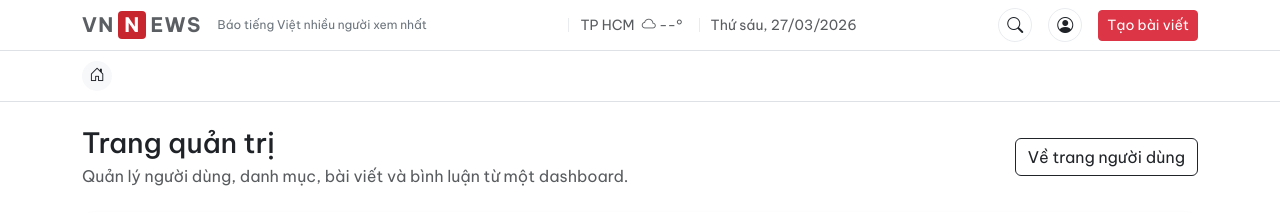
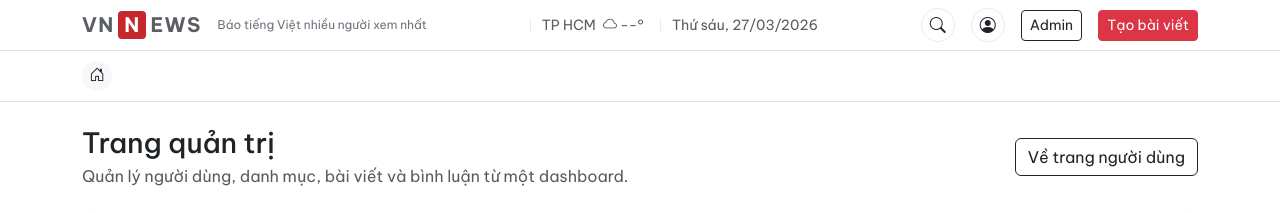
Before and after one commit to congtran1425/WebProject, a PHP site: page /admin.php in a window 1280 px wide. Shown: the top 213 px of the page. Run offline with PHP 8.4, Linux system fonts and the light colour scheme; data that the repository does not hold is empty.

Commit message:
Fix: lỗi mất admin

```diff
--- a/includes/header.php
+++ b/includes/header.php
@@ -75,6 +75,7 @@ if (is_array($weather) && isset($weather["temperature"])) {
                     <a class="top-link top-link-brand" href="#"><span class="brand-e small">N</span> International</a> -->
                     <button class="icon-btn" type="button" aria-label="Tìm kiếm"><i class="bi bi-search"></i></button>
                     <button class="icon-btn" type="button" aria-label="Tài khoản"><i class="bi bi-person-circle"></i></button>
+                    <a class="btn btn-sm btn-outline-dark" href="admin.php">Admin</a>
                     <a class="btn btn-sm btn-danger" href="create_article.php">Tạo bài viết</a>
                 </div>
             </div>
```
Also changed, not shown: assets/uploads/thumb_69c09e7f2d31a4.90388084.webp (deleted), assets/uploads/thumb_69c09e7f2d31a4.90388084_small.webp (deleted), assets/uploads/thumb_69c34f505645d5.23409302.jpg (deleted).
